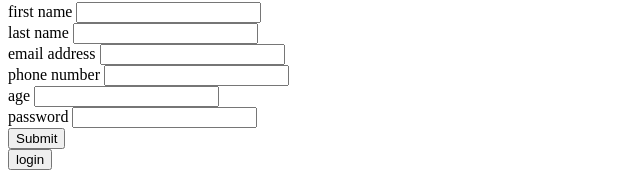
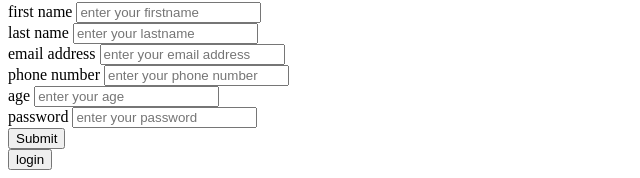
Before and after one commit to Minicoderop/my8thwebsite, a plain HTML site: page index.html in a window 1280 px wide. Shown: the part 1693-1871 px from the top of the page, without its empty margins (0-640 px from the left). Drawn offline with Linux system fonts and the light colour scheme.

Commit message:
placeholder added

```diff
--- a/index.html
+++ b/index.html
@@ -49,22 +49,22 @@
     <!-- this is a form tag -->
     <form action="">
         <label for="">first name</label>
-        <input type="text">
+        <input type="text" placeholder="enter your firstname">
         <br>
         <label for="">last name</label>
-        <input type="text">
+        <input type="text" placeholder="enter your lastname">
         <br>
         <label for="">email address</label>
-        <input type="email">
+        <input type="email" placeholder="enter your email address">
          <br>
         <label for="">phone number</label>
-        <input type="number">
+        <input type="number" placeholder="enter your phone number">
         <br>
         <label for="">age</label>
-        <input type="number">
+        <input type="number" placeholder="enter your age">
         <br>
         <label for="">password</label>
-        <input type="password">
+        <input type="password" placeholder="enter your password">
          <br>
         <input type="submit">
         <br>
```
